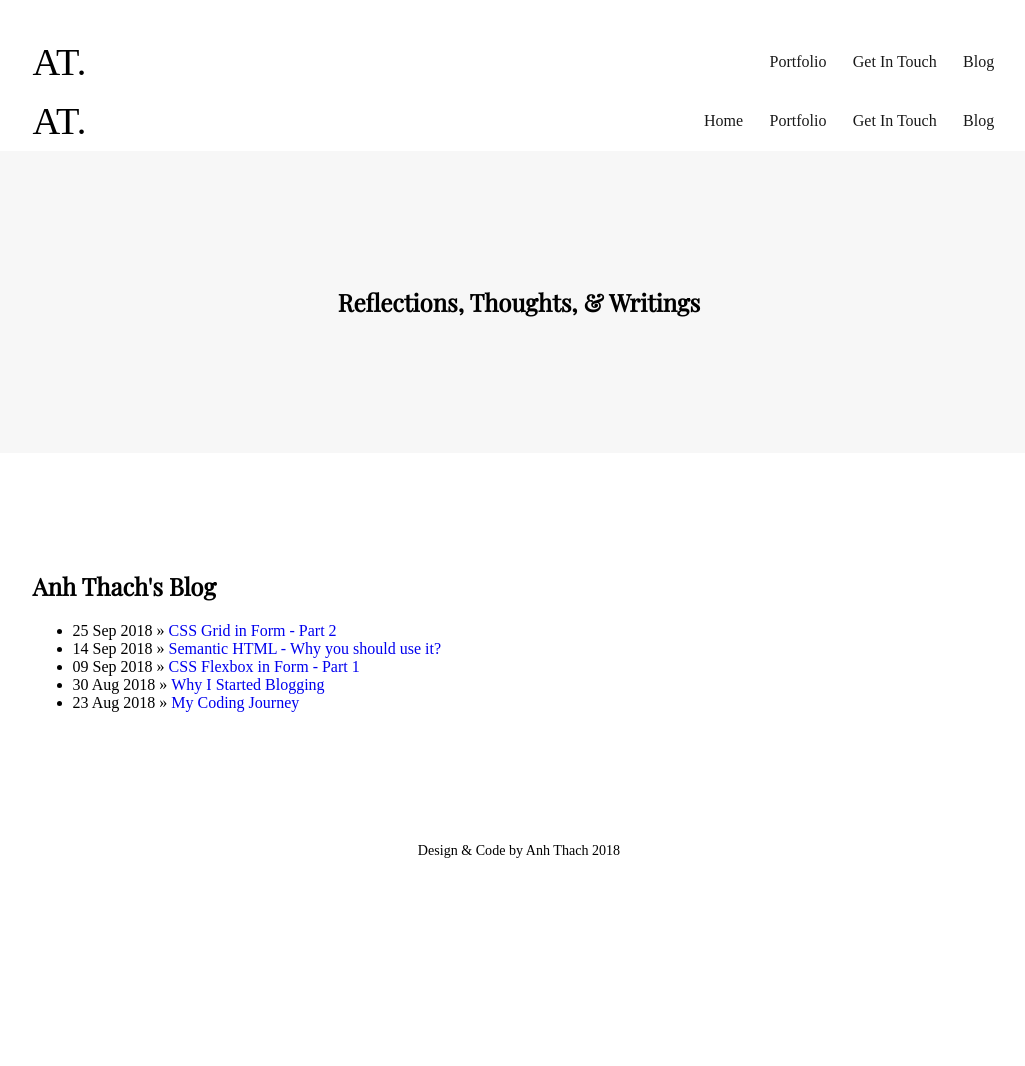
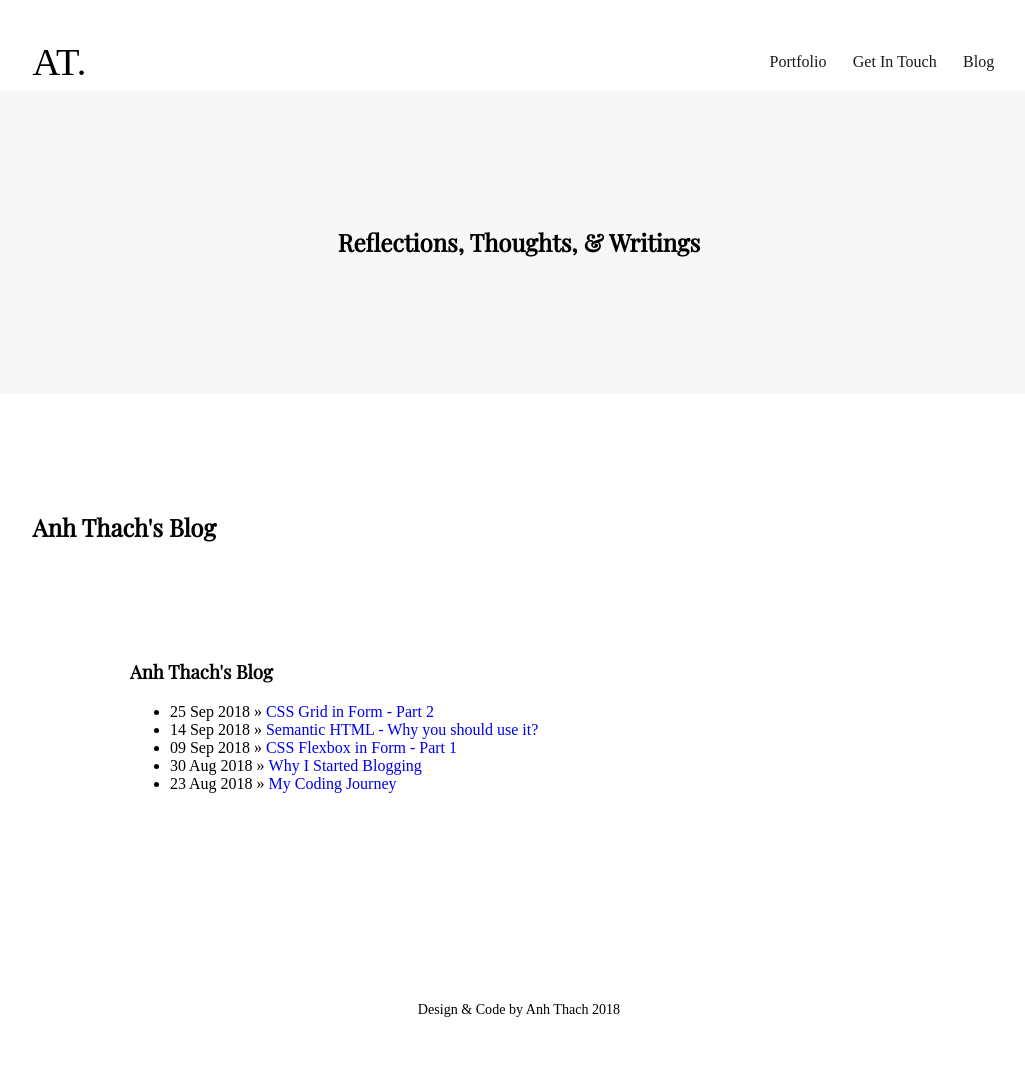
Before and after one commit to windan11/windan11.github.io, a Jekyll site: the page built from blog/index.html, in a window 1280 px wide. Shown: the whole page, without its empty margins (121-1146 px from the left). Built offline with Jekyll 4.4.1, drawn with Linux system fonts in a browser that asks for light colours; some web fonts are replaced; before the commit the page ends 907 px from its top, so only the background shows below that.

Commit message:
update layout to post

```diff
--- a/blog/index.html
+++ b/blog/index.html
@@ -1,20 +1,8 @@
 ---
-layout: default
+layout: post
 title: Anh Thach's Blog
 ---
-<header id="navbar">
-  <a class="logo" href="https://www.anthach.xyz" >at.</a>
-  <nav>
-    <a class="nav-link" href="https://www.anthach.xyz">Home</a>
-    <a class="nav-link" href="https://www.anthach.xyz/#portfolio">Portfolio</a>
-    <a class="nav-link" href="https://www.anthach.xyz/#contact">Get In Touch</a>
-    <a class="nav-link" href="https://www.anthach.xyz/blog">Blog</a>
-  </nav>
-</header>
 
-<div id="banner">
-	<h2>Reflections, Thoughts, & Writings</h2>
-</div>
 <section id="blog">
 	<h1>{{ page.title }}</h1>
 	<ul class="posts">
```
